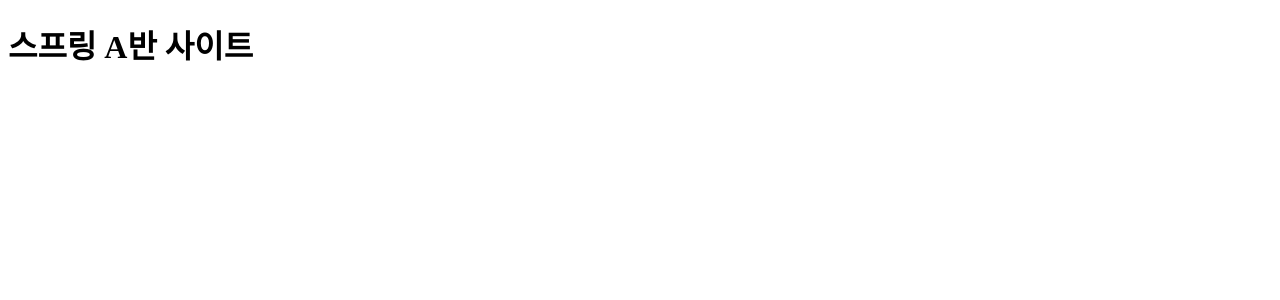
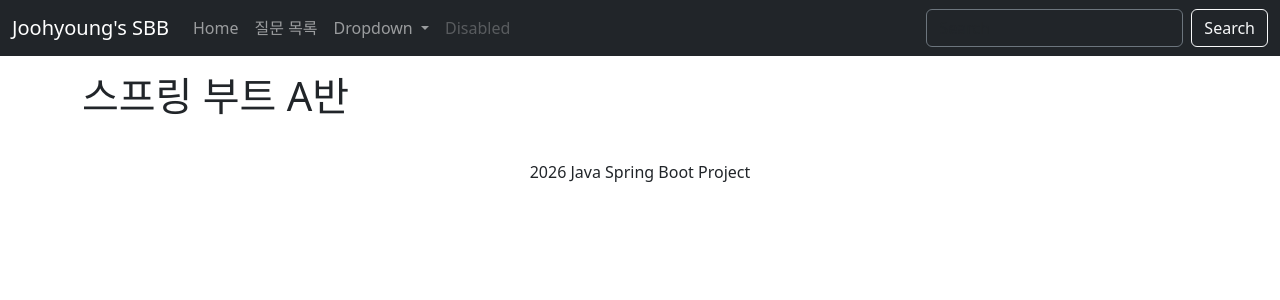
Before and after one commit to Ow-wL/SBB, a Spring Boot app: page / in a window 1280 px wide. Shown: the top 300 px of the page. Run offline with Spring Boot 4, Linux system fonts and the light colour scheme; some libraries are stand-ins or nearby versions.

Commit message:
feat: layout 적용 및 질문 상세 연결

```diff
--- a/src/main/java/com/mysite/sbb/question/service/QuestionService.java
+++ b/src/main/java/com/mysite/sbb/question/service/QuestionService.java
@@ -3,7 +3,6 @@ package com.mysite.sbb.question.service;
 import com.mysite.sbb.question.entity.Question;
 import com.mysite.sbb.question.repository.QuestionRepository;
 import lombok.RequiredArgsConstructor;
-import org.springframework.beans.factory.annotation.Autowired;
 import org.springframework.stereotype.Service;
 
 import java.util.List;
--- a/src/main/resources/templates/fragments/header.html
+++ b/src/main/resources/templates/fragments/header.html
@@ -2,5 +2,79 @@
 <html xmlns:th="http://www.thymeleaf.org">
 
 <div th:fragment="header">
-    <h1>헤더</h1>
+    <nav class="navbar navbar-expand-lg navbar-dark bg-dark">
+        <div class="container-fluid">
+            <a class="navbar-brand" href="/"> Joohyoung's SBB </a>
+
+            <button class="navbar-toggler" type="button"
+                    data-bs-toggle="collapse"
+                    data-bs-target="#navbarSupportedContent"
+                    aria-controls="navbarSupportedContent"
+                    aria-expanded="false"
+                    aria-label="Toggle navigation">
+                <span class="navbar-toggler-icon"></span>
+            </button>
+
+            <div class="collapse navbar-collapse" id="navbarSupportedContent">
+                <ul class="navbar-nav me-auto mb-2 mb-lg-0">
+
+                    <li class="nav-item">
+                        <a class="nav-link" aria-current="page" href="/">
+                            Home
+                        </a>
+                    </li>
+
+                    <li class="nav-item">
+                        <a class="nav-link" href="/question/list">
+                            질문 목록
+                        </a>
+                    </li>
+
+                    <li class="nav-item dropdown">
+                        <a class="nav-link dropdown-toggle"
+                           href="#"
+                           role="button"
+                           data-bs-toggle="dropdown"
+                           aria-expanded="false">
+                            Dropdown
+                        </a>
+
+                        <ul class="dropdown-menu dropdown-menu-dark">
+                            <li>
+                                <a class="dropdown-item" href="#">Action</a>
+                            </li>
+                            <li>
+                                <a class="dropdown-item" href="#">Another action</a>
+                            </li>
+                            <li>
+                                <hr class="dropdown-divider">
+                            </li>
+                            <li>
+                                <a class="dropdown-item" href="#">Something else here</a>
+                            </li>
+                        </ul>
+                    </li>
+
+                    <li class="nav-item">
+                        <a class="nav-link disabled" aria-disabled="true">
+                            Disabled
+                        </a>
+                    </li>
+
+                </ul>
+
+                <form class="d-flex" role="search">
+                    <input class="form-control me-2 bg-dark text-white border-secondary"
+                           type="search"
+                           placeholder="Search"
+                           aria-label="Search">
+
+                    <button class="btn btn-outline-light" type="submit">
+                        Search
+                    </button>
+                </form>
+            </div>
+        </div>
+    </nav>
+
 </div>
--- a/src/main/resources/templates/index.html
+++ b/src/main/resources/templates/index.html
@@ -1,11 +1,11 @@
 <!DOCTYPE html>
-<html lang="en">
-<head>
-    <meta charset="UTF-8">
-    <title>Title</title>
-    <script src="http://localhost:35729/livereload.js?snipver=1"></script>
-</head>
-<body>
-    <h1> 스프링 A반 사이트 </h1>
-</body>
+<html xmlns:th="http://www.thymeleaf.org"
+      xmlns:layout="http://www.ultraq.net.nz/thymeleaf/layout"
+      layout:decorate="~{layouts/layout}">
+
+
+<div layout:fragment="content" class="container my-3">
+    <h1> 스프링 부트 A반 </h1>
+
+</div>
 </html>
--- a/src/main/resources/templates/temp.html
+++ b/src/main/resources/templates/temp.html
@@ -5,7 +5,7 @@
 
 
 <div layout:fragment="content" class="container my-3">
-    <h1>제목</h1>
+    <h2>제목</h2>
 
 </div>
 </html>
```
Also changed, not shown: src/main/java/com/mysite/sbb/question/controller/QuestionController.java (+8 -0 lines), src/main/resources/templates/question/detail.html (added, +11 -0 lines), src/main/resources/templates/question/list.html (+19 -7 lines).
